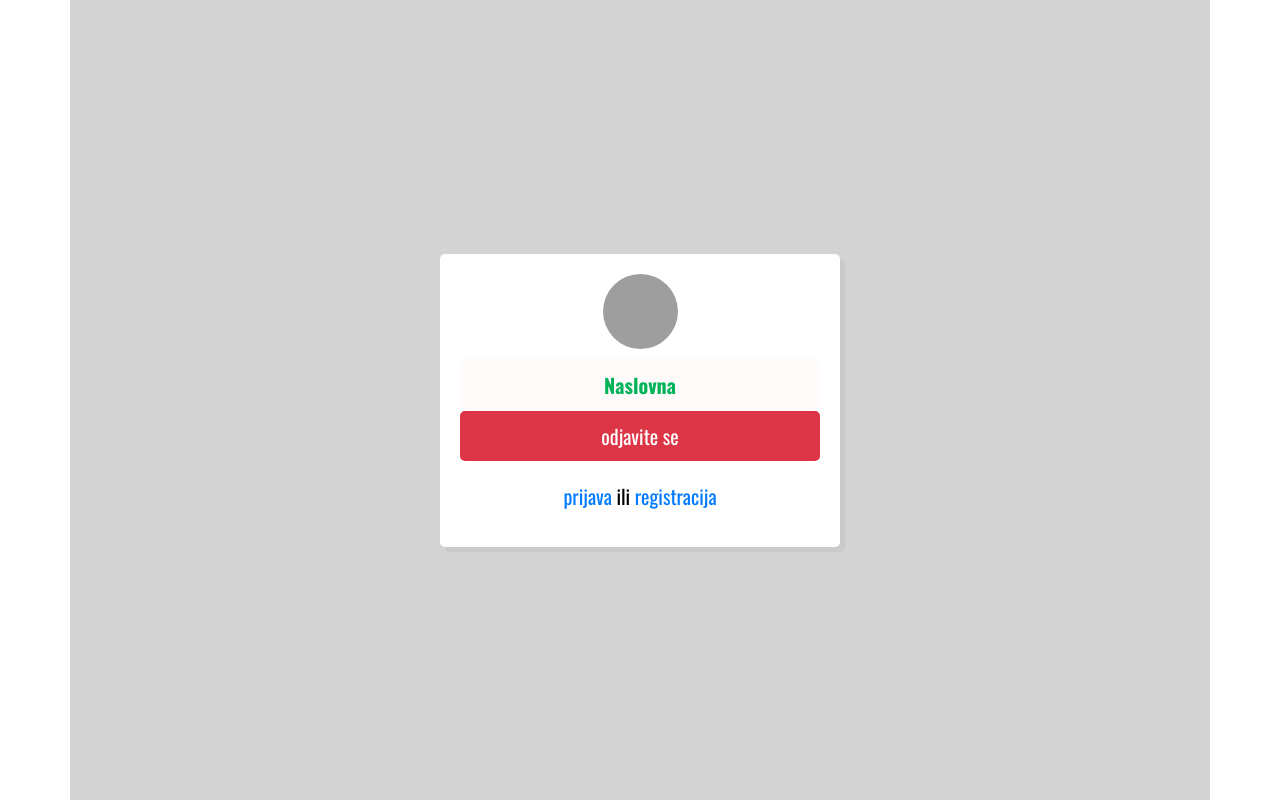
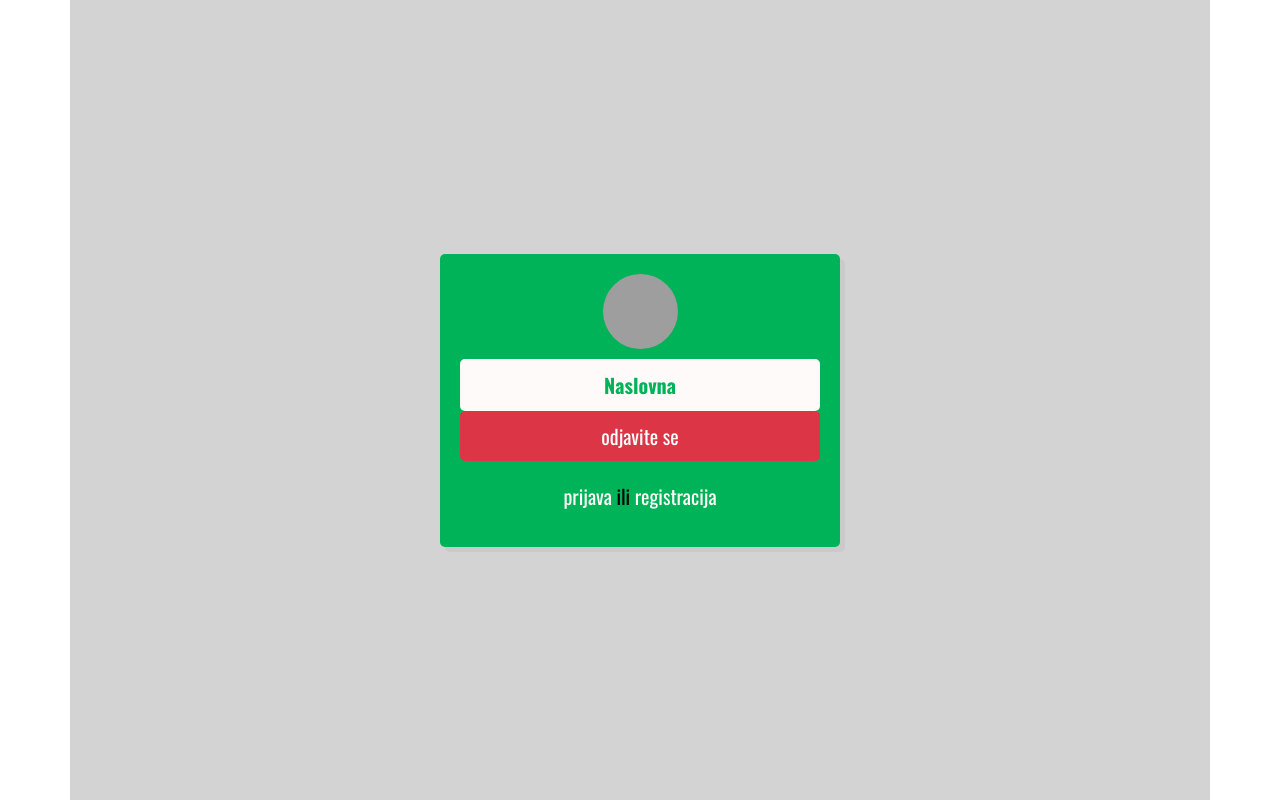
Before and after one commit to Rudic21302/SkillUp2024, a PHP site: page /pages/srb/home.php in a window 1280 px wide. Shown: the part 56-856 px from the top of the page. Run offline with PHP 8.4, Linux system fonts and the light colour scheme; the template is opened without the code that fills it, so the values that code supplies are empty; the visitor is signed in with stand-in values (Sample User, id 1); some web fonts are replaced; grey boxes are pictures that could not be loaded.

Commit message:
All good now

```diff
--- a/pages/srb/home.php
+++ b/pages/srb/home.php
@@ -50,7 +50,6 @@
     <!--NAVBAR-->
 
     <div class="container">
-
         <div class="profile">
             <?php
                 $select = mysqli_query($conn, "SELECT * FROM `user_form` WHERE id = '$user_id'") or die('query failed');
@@ -66,9 +65,7 @@
             <h3><?php echo $fetch['name']; ?></h3>
             <a href="../../index.html" class="btn">Naslovna</a>
             <a href="home.php?logout=<?php echo $user_id; ?>" class="delete-btn">odjavite se</a>
-   <p><a href="login.php">prijava</a> ili <a href="register.php">registracija</a></p>
-</div>
-
+            <p><a href="login.php" class="profile-link">prijava</a> ili <a href="register.php" class="profile-link">registracija</a></p>
         </div>
     </div>
 
--- a/pages/srb/register-styles.css
+++ b/pages/srb/register-styles.css
@@ -30,6 +30,8 @@ body{
 }
 .delete-btn:hover{
     background-color:rgb(201, 4, 4);
+    color:snow;
+    font-weight:bold;
 }
 
 
@@ -107,7 +109,7 @@ body{
 
  .container .profile{
     padding:20px;
-    background-color: white;
+
     box-shadow: 5px 5px rgb(202, 202, 202);
     text-align: center;
     width: 400px;
@@ -141,3 +143,13 @@ body{
  .container .profile p a:hover{
     text-decoration: underline;
  }
+ .profile{
+    background-color: #00b359;
+ }
+ .profile-link{
+    color:snow;
+ }
+ .profile-link:hover{
+    color:#006633;
+    font-weight: bold;
+ }
```
Also changed, not shown: assets/images/default-avatar.png.png (added). Lines whose indentation alone changed are shown as unchanged.
